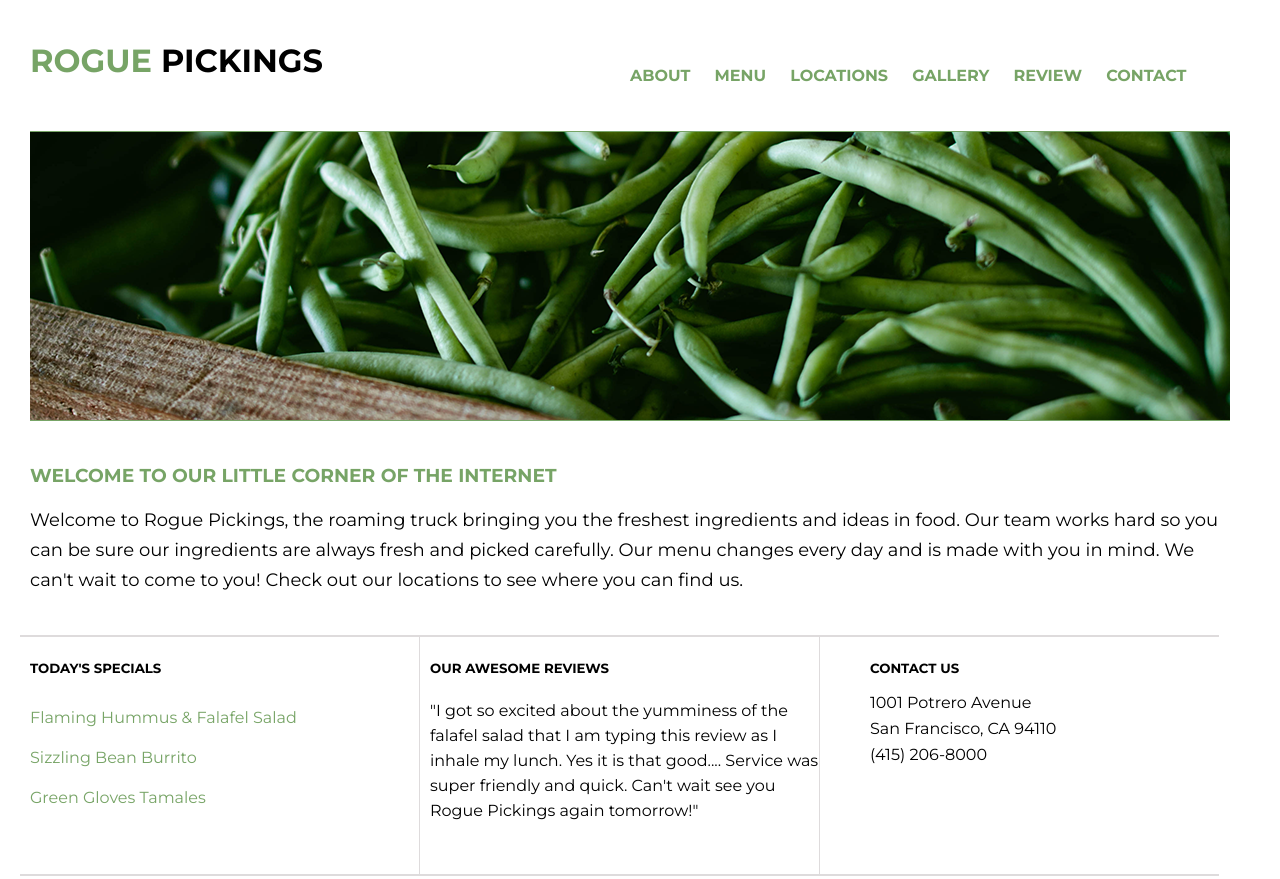
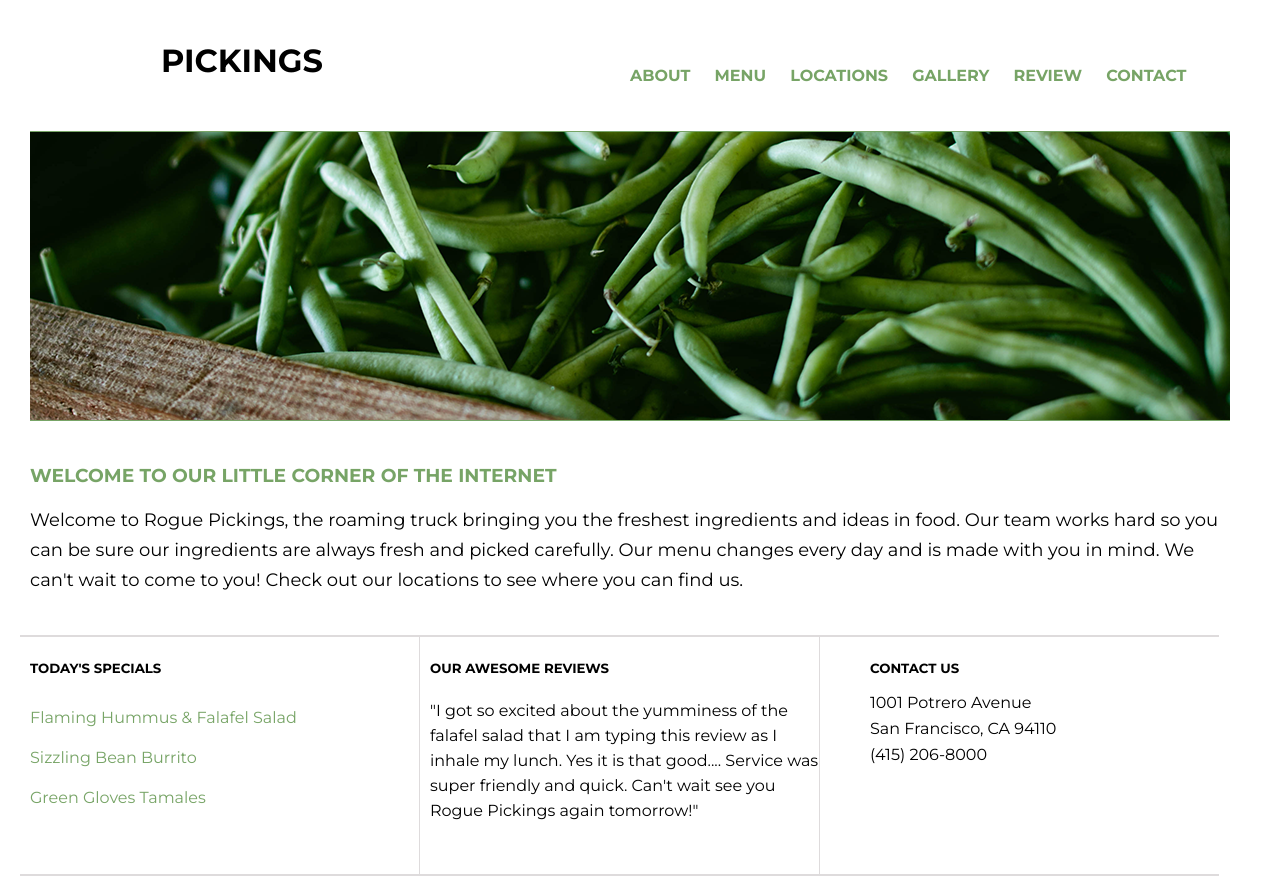
Before and after one commit to sweetspottech/first-repo, a plain HTML site: page index.html in a window 1280 px wide. Shown: the top 879 px of the page. Drawn offline with Linux system fonts and the light colour scheme.

Commit message:
changed h1 color

```diff
--- a/css/main.css
+++ b/css/main.css
@@ -36,7 +36,7 @@ header h1 {
 }
 
 header h1 span {
-  color: #77a466;
+  color: #ffffff;
 }
 
 nav {
```
